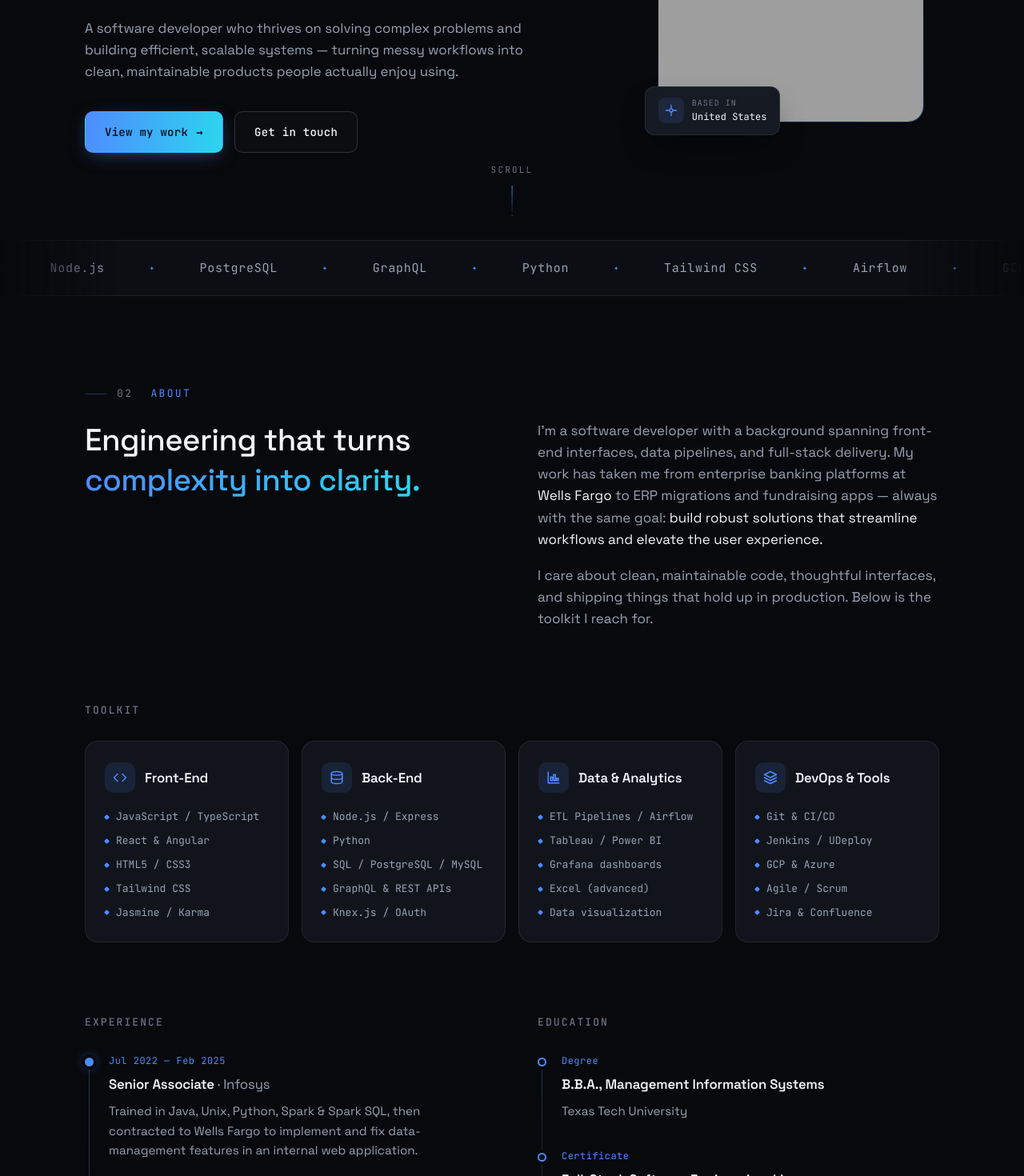
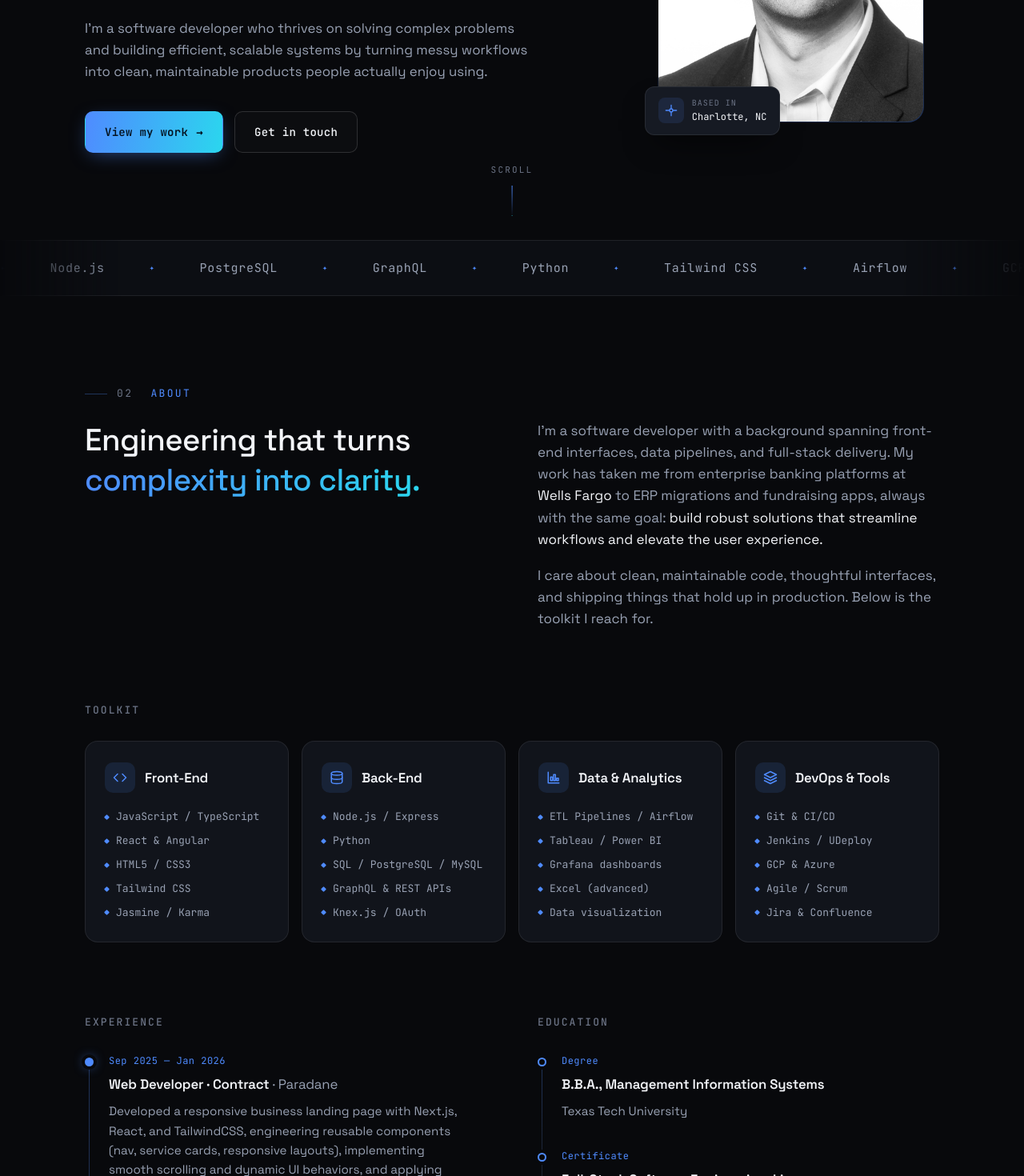
Before and after one commit to Michaelfleck/michaelfleck-portfolio, a React (Vite) app: page / in a window 1280 px wide. Shown: the part 500-1970 px from the top of the page at 80% size. Built offline with nearby package versions, Linux system fonts and the light colour scheme; no server answers; grey boxes are pictures that could not be loaded.

Commit message:
Content updates

```diff
--- a/src/components/Footer.jsx
+++ b/src/components/Footer.jsx
@@ -7,7 +7,7 @@ export const Footer = () => {
           <span className="dot"></span>michael<span className="muted">.fleck</span>
         </a>
         <span className="copy">
-          © {year} Michael Fleck — Designed &amp; built with care.
+          © {year} Michael Fleck · Designed &amp; built with care.
         </span>
         <a href="#hero" className="totop">
           Back to top{" "}
--- a/src/components/sections/About.jsx
+++ b/src/components/sections/About.jsx
@@ -49,11 +49,17 @@ const skills = [
 
 const experience = [
   {
+    when: "Sep 2025 — Jan 2026",
+    role: "Web Developer · Contract",
+    org: "Paradane",
+    desc: "Developed a responsive business landing page with Next.js, React, and TailwindCSS, engineering reusable components (nav, service cards, responsive layouts), implementing smooth scrolling and dynamic UI behaviors, and applying image optimization and SEO best practices.",
+    now: true,
+  },
+  {
     when: "Jul 2022 — Feb 2025",
     role: "Senior Associate",
     org: "Infosys",
     desc: "Trained in Java, Unix, Python, Spark & Spark SQL, then contracted to Wells Fargo to implement and fix data-management features in an internal web application.",
-    now: true,
   },
   {
     when: "Mar 2023 — Dec 2024",
@@ -99,7 +105,7 @@ export const About = () => {
               interfaces, data pipelines, and full-stack delivery. My work has taken
               me from enterprise banking platforms at{" "}
               <span className="highlight">Wells Fargo</span> to ERP migrations and
-              fundraising apps — always with the same goal:{" "}
+              fundraising apps, always with the same goal:{" "}
               <span className="highlight">
                 build robust solutions that streamline workflows and elevate the user
                 experience.
--- a/src/components/sections/Contact.jsx
+++ b/src/components/sections/Contact.jsx
@@ -9,8 +9,8 @@ const PUBLIC_KEY = import.meta.env.VITE_EMAILJS_PUBLIC_KEY;
 const channels = [
   {
     label: "Email",
-    value: "hello@michaelfleck.dev",
-    href: "mailto:hello@michaelfleck.dev",
+    value: "michael.j.fleck@gmail.com",
+    href: "mailto:michael.j.fleck@gmail.com",
     external: false,
     icon: (
       <svg width="20" height="20" viewBox="0 0 24 24" fill="none" stroke="currentColor" strokeWidth="2" strokeLinecap="round" strokeLinejoin="round">
@@ -33,7 +33,7 @@ const channels = [
   {
     label: "LinkedIn",
     value: "Connect with me",
-    href: "#",
+    href: "https://www.linkedin.com/in/michaeljfleck/",
     external: true,
     icon: (
       <svg width="20" height="20" viewBox="0 0 24 24" fill="currentColor">
@@ -100,7 +100,7 @@ export const Contact = () => {
           </RevealOnScroll>
           <RevealOnScroll as="p" delay={1}>
             Have a role, a project, or just want to talk shop? My inbox is always
-            open — I'll get back to you quickly.
+            open. I'll get back to you quickly.
           </RevealOnScroll>
           <RevealOnScroll as="div" delay={2} className="contact-channels">
             {channels.map((c) => (
@@ -117,7 +117,7 @@ export const Contact = () => {
                   <span className="label">{c.label}</span>
                   <span className="value">{c.value}</span>
                 </div>
-                <ExtIcon />
+                {c.external && <ExtIcon />}
               </a>
             ))}
           </RevealOnScroll>
@@ -170,13 +170,13 @@ export const Contact = () => {
           </button>
           {status === "sent" && (
             <div className="form-note ok show">
-              Thanks — your message is on its way. I'll get back to you shortly.
+              Thanks for reaching out! <br />Your message is on its way. I'll get back to you ASAP.
             </div>
           )}
           {status === "error" && (
             <div className="form-note err show">
               Something went wrong sending your message. Please email me directly at{" "}
-              <a href="mailto:hello@michaelfleck.dev">hello@michaelfleck.dev</a>.
+              <a href="mailto:michael.j.fleck@gmail.com">michael.j.fleck@gmail.com</a>.
             </div>
           )}
         </RevealOnScroll>
--- a/src/components/sections/Home.jsx
+++ b/src/components/sections/Home.jsx
@@ -20,8 +20,10 @@ export const Home = () => {
     const words = [
       "Front-End Developer",
       "Full-Stack Engineer",
-      "Problem Solver",
-      "UI Craftsman",
+      "React Developer",
+      "Data & Platform Development",
+      "Data Analyst",
+      "BI Developer",
     ];
     let wi = 0, ci = 0, deleting = false, timer;
     const tick = () => {
@@ -198,12 +200,12 @@ export const Home = () => {
               </span>
             </h1>
             <p className="role">
-              I build <span className="typed" ref={typedRef}></span>
+              <span className="typed" ref={typedRef}></span>
               <span className="cursor"></span>
             </p>
             <p className="intro">
-              A software developer who thrives on solving complex problems and
-              building efficient, scalable systems — turning messy workflows into
+              I'm a software developer who thrives on solving complex problems and
+              building efficient, scalable systems by turning messy workflows into
               clean, maintainable products people actually enjoy using.
             </p>
             <div className="hero-actions">
@@ -240,7 +242,7 @@ export const Home = () => {
               </span>
               <div>
                 <span className="label">BASED IN</span>
-                <span className="val">United States</span>
+                <span className="val">Charlotte, NC</span>
               </div>
             </div>
           </RevealOnScroll>
--- a/src/components/sections/Projects.jsx
+++ b/src/components/sections/Projects.jsx
@@ -12,7 +12,7 @@ const projects = [
   },
   {
     num: "/ 02",
-    title: "Swine App — Nonprofit Fundraising Platform",
+    title: "Swine App: Nonprofit Fundraising Platform",
     desc: "Partnered with a senior developer to build a donation-tracking platform for a Houston Rodeo nonprofit, handling real fundraising workflows.",
     tags: ["React", "Node.js", "Express", "MySQL"],
     link: "https://github.com/swine-app/front-end",
@@ -20,7 +20,7 @@ const projects = [
   },
   {
     num: "/ 03",
-    title: "Plant Shop — E-Commerce App",
+    title: "Plant Shop: E-Commerce App",
     desc: "A full-stack plant store with live product data pulled from the Trefle.io botanical database, cart flow, and a clean responsive storefront.",
     tags: ["React", "Node.js", "Express", "REST API", "Tailwind CSS"],
     link: "https://github.com/Michaelfleck/Plant-Shop",
@@ -39,9 +39,8 @@ export const Projects = () => {
           Things I've <span className="grad-text">built.</span>
         </RevealOnScroll>
         <RevealOnScroll as="p" delay={1} className="lead" style={{ marginBottom: "48px" }}>
-          A few projects that show how I approach problems — from API integrations to
-          full-stack products. Add a screenshot to any card via the ImageSlot
-          component.
+          A few projects that show how I approach problems, from API integrations to
+          full-stack products.
         </RevealOnScroll>
 
         <div className="projects-grid">
@@ -70,7 +69,7 @@ export const Projects = () => {
               <div className="pthumb">
                 <ImageSlot
                   src={p.image}
-                  placeholder={`Add /public${p.image}`}
+                  placeholder={`Missing /public${p.image}`}
                   alt={p.title}
                 />
               </div>
```
Also changed, not shown: public/portrait.jpg (added), 1 other file (tests, documents, lock files or other folders).
